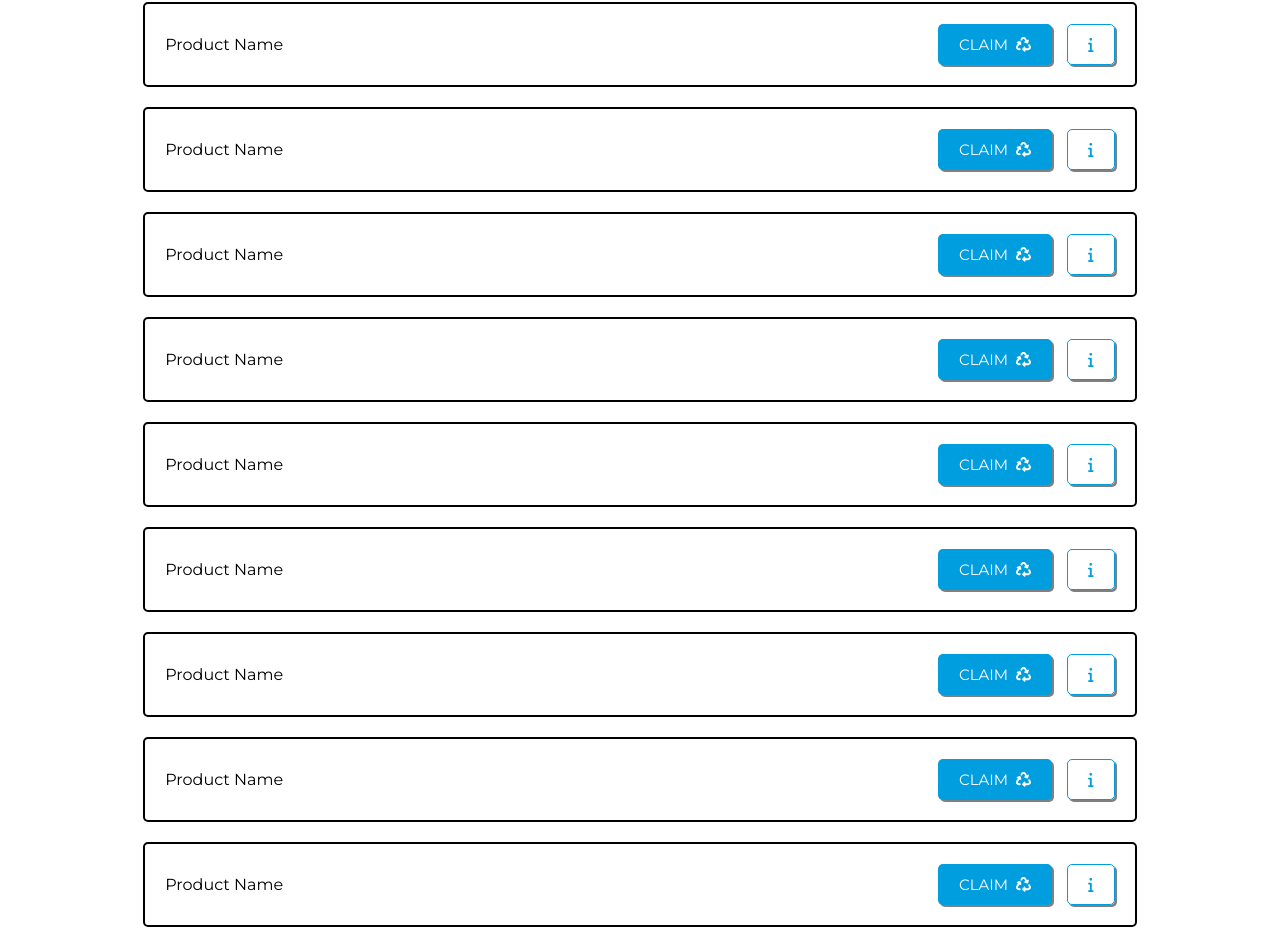
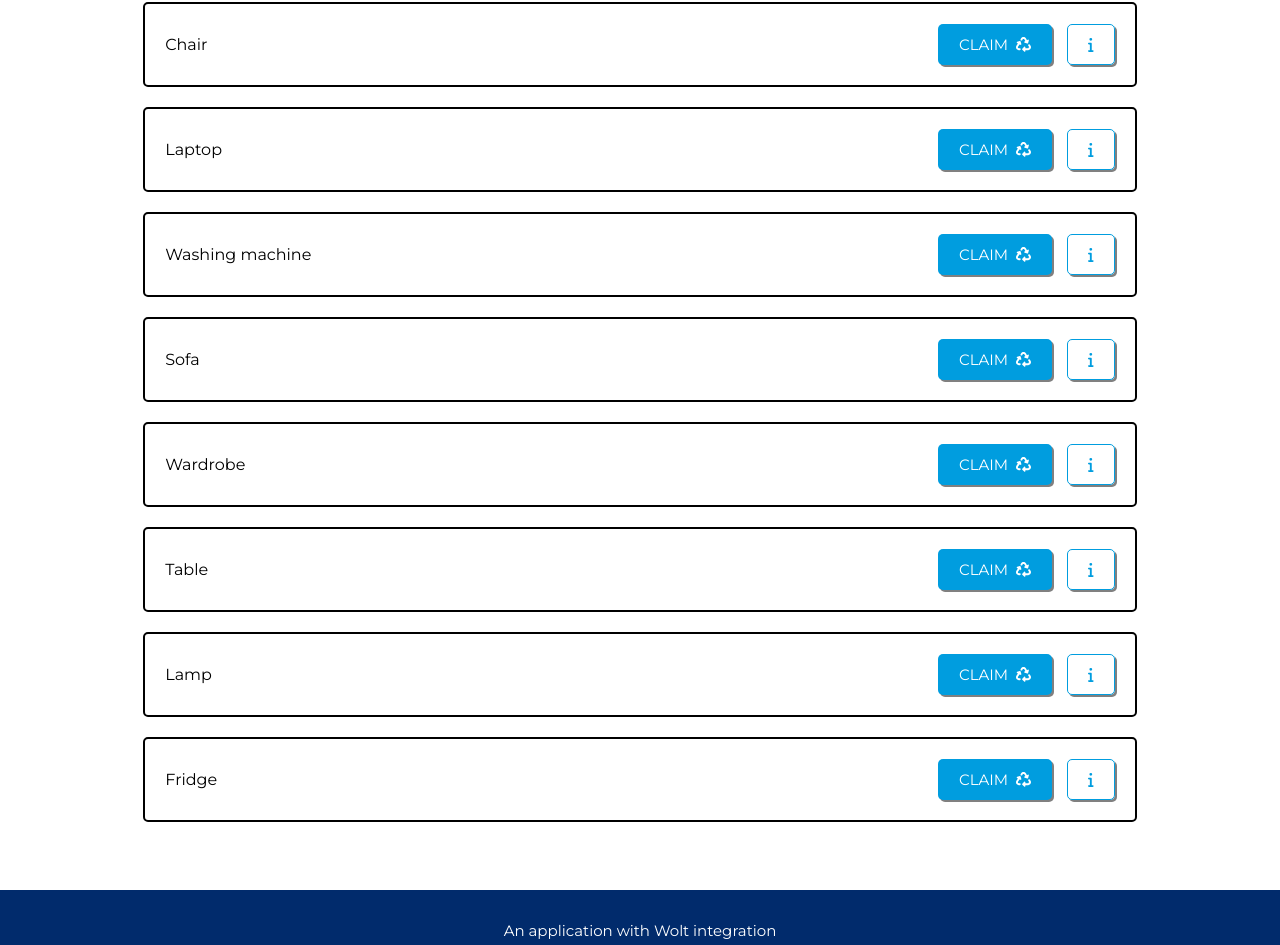
Before and after one commit to carlotacb/finncycle, a Next.js app in the folder client/finncycle/: page /available-products in a window 1280 px wide. Shown: the part 205-1150 px from the top of the page. Built offline with nearby package versions, Linux system fonts and the light colour scheme.

Commit message:
populate with data

```diff
--- a/client/finncycle/src/pages/available-products/[product_id].tsx
+++ b/client/finncycle/src/pages/available-products/[product_id].tsx
@@ -11,7 +11,7 @@ export async function getServerSideProps(context: GetServerSidePropsContext) {
 
   // TODO the information from the product is retrieved here from the backend
   const productImage = "/test-image.jpeg"
-  const productName = "Test product"
+  const productName = productId
   const productDescription = "This is a test description to check that the app is working as expected"
   const productDeliveryFee = "3.45"
 
@@ -65,7 +65,7 @@ export default function ProductDetailsPage(props: ProductDetailsPageProps) {
         </Description>
         <Description>
           <b><FontAwesomeIcon icon={faMoneyBillWave}/> What I need to pay:</b><br /><br />
-          For this exchange you only need to pay for the delivery, the rest is free, make a the world better by reusing things! The only thing you need to do is also create cycles, create some cycles to make things have a second life and claim products, also for that.
+          For this exchange you only need to pay for the delivery, the rest is free, make the world better by reusing things! The only thing you need to do is create some cycles to make things have a second life. Also, you can claim cycles from other people and reuse even more!
         </Description>
         <Description>
           <b><FontAwesomeIcon icon={faTruck}/> Delivery:</b><br /><br />
--- a/client/finncycle/src/pages/available-products/index.tsx
+++ b/client/finncycle/src/pages/available-products/index.tsx
@@ -47,7 +47,7 @@ export default function AvailableProducts() {
       <Container>
         <H1>Second Life Wait List</H1>
         <ProductCard
-          productName="Product Name"
+          productName="Chair"
           solidButton
           solidButtonIcon={<FontAwesomeIcon icon={faRecycle}/>}
           solidButtonOnClick={() => openModal("test")}
@@ -55,11 +55,11 @@ export default function AvailableProducts() {
           outlineButton
           outlineButtonIcon={<FontAwesomeIcon icon={faInfo}/>}
           outlineButtonOnClick={() => {
-            router.push('/available-products/test');
+            router.push('/available-products/fridge');
           }}
         />
         <ProductCard
-          productName="Product Name"
+          productName="Laptop"
           solidButton
           solidButtonIcon={<FontAwesomeIcon icon={faRecycle}/>}
           solidButtonOnClick={() => openModal("test")}
@@ -67,11 +67,11 @@ export default function AvailableProducts() {
           outlineButton
           outlineButtonIcon={<FontAwesomeIcon icon={faInfo}/>}
           outlineButtonOnClick={() => {
-            router.push('/available-products/test');
+            router.push('/available-products/laptop');
           }}
         />
         <ProductCard
-          productName="Product Name"
+          productName="Washing machine"
           solidButton
           solidButtonIcon={<FontAwesomeIcon icon={faRecycle}/>}
           solidButtonOnClick={() => openModal("test")}
@@ -80,7 +80,7 @@ export default function AvailableProducts() {
           outlineButtonIcon={<FontAwesomeIcon icon={faInfo}/>}
         />
         <ProductCard
-          productName="Product Name"
+          productName="Sofa"
           solidButton
           solidButtonIcon={<FontAwesomeIcon icon={faRecycle}/>}
           solidButtonOnClick={() => openModal("test")}
@@ -89,7 +89,7 @@ export default function AvailableProducts() {
           outlineButtonIcon={<FontAwesomeIcon icon={faInfo}/>}
         />
         <ProductCard
-          productName="Product Name"
+          productName="Wardrobe"
           solidButton
           solidButtonIcon={<FontAwesomeIcon icon={faRecycle}/>}
           solidButtonText="Claim"
@@ -97,7 +97,7 @@ export default function AvailableProducts() {
           outlineButtonIcon={<FontAwesomeIcon icon={faInfo}/>}
         />
         <ProductCard
-          productName="Product Name"
+          productName="Table"
           solidButton
           solidButtonIcon={<FontAwesomeIcon icon={faRecycle}/>}
           solidButtonText="Claim"
@@ -105,7 +105,7 @@ export default function AvailableProducts() {
           outlineButtonIcon={<FontAwesomeIcon icon={faInfo}/>}
         />
         <ProductCard
-          productName="Product Name"
+          productName="Lamp"
           solidButton
           solidButtonIcon={<FontAwesomeIcon icon={faRecycle}/>}
           solidButtonText="Claim"
@@ -113,23 +113,7 @@ export default function AvailableProducts() {
           outlineButtonIcon={<FontAwesomeIcon icon={faInfo}/>}
         />
         <ProductCard
-          productName="Product Name"
-          solidButton
-          solidButtonIcon={<FontAwesomeIcon icon={faRecycle}/>}
-          solidButtonText="Claim"
-          outlineButton
-          outlineButtonIcon={<FontAwesomeIcon icon={faInfo}/>}
-        />
-        <ProductCard
-          productName="Product Name"
-          solidButton
-          solidButtonIcon={<FontAwesomeIcon icon={faRecycle}/>}
-          solidButtonText="Claim"
-          outlineButton
-          outlineButtonIcon={<FontAwesomeIcon icon={faInfo}/>}
-        />
-        <ProductCard
-          productName="Product Name"
+          productName="Fridge"
           solidButton
           solidButtonIcon={<FontAwesomeIcon icon={faRecycle}/>}
           solidButtonText="Claim"
```
Also changed, not shown: client/finncycle/src/components/header.tsx (+1 -6 lines), client/finncycle/src/pages/my-cycles/index.tsx (+12 -7 lines), client/finncycle/src/pages/my-profile/index.tsx (+43 -6 lines), client/finncycle/src/services/sessionAPI.types.ts (+8 -0 lines).
